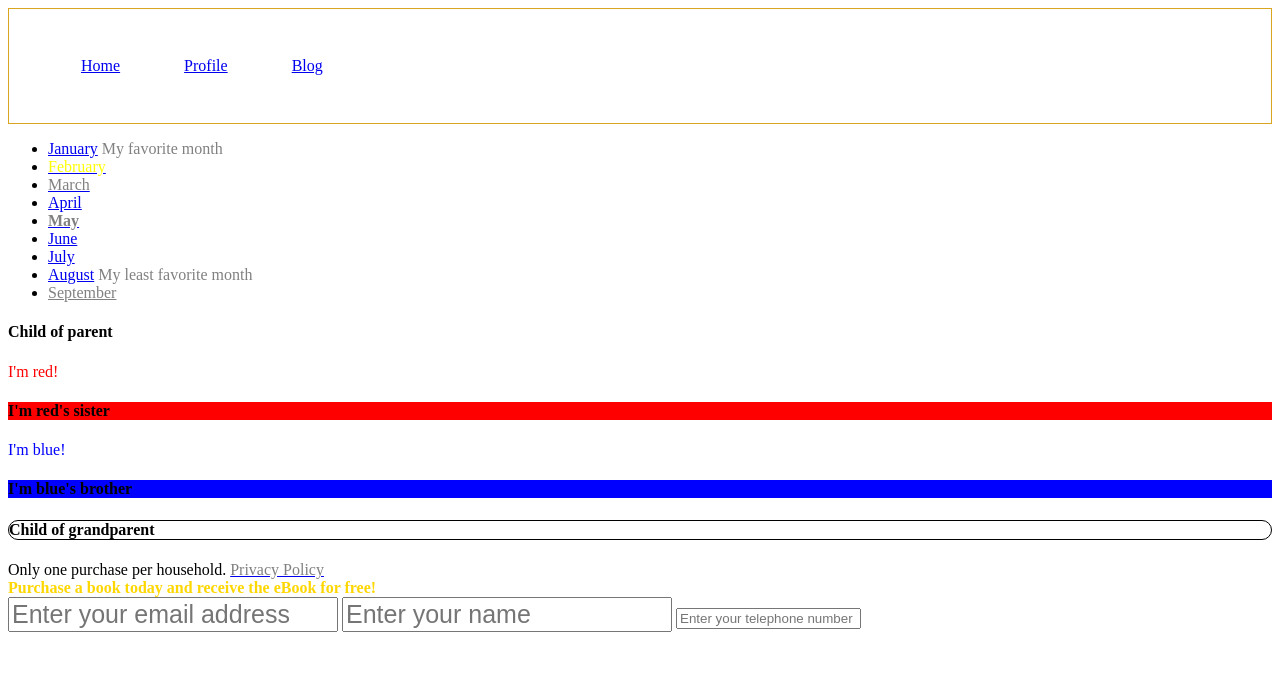
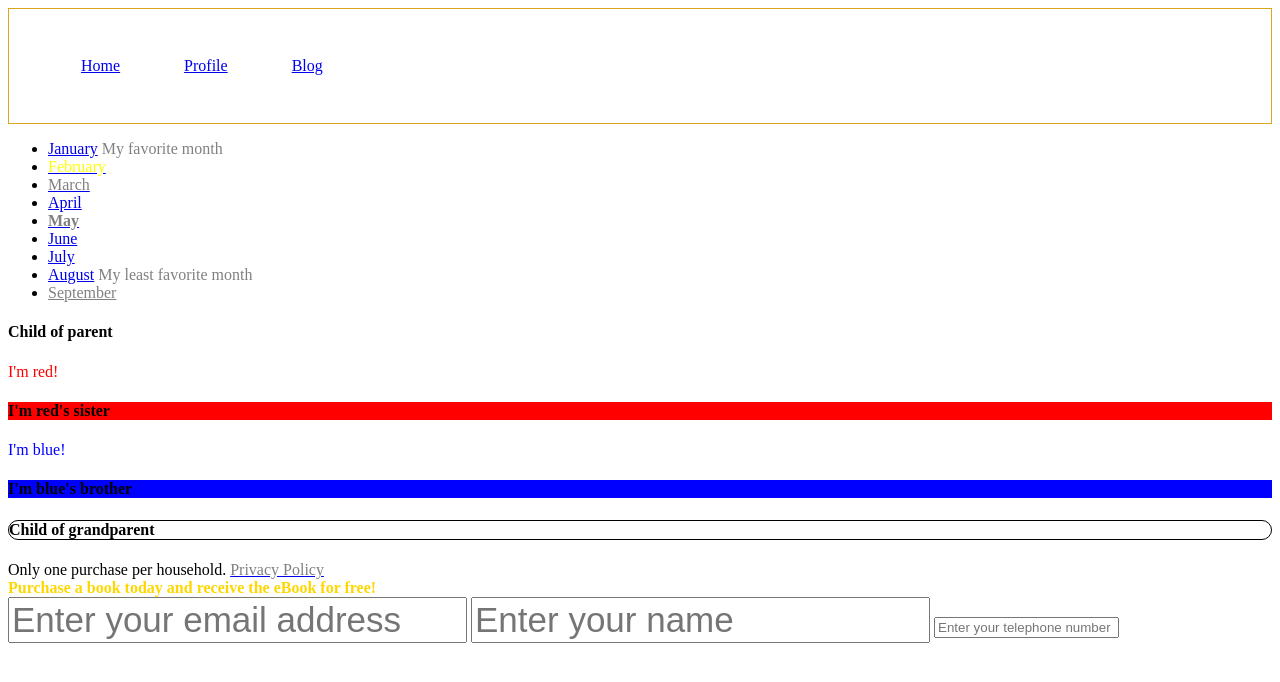
Before and after one commit to jdbbaugh/css_selectors, a plain HTML site: page index.html in a window 1280 px wide. Drawn offline with Linux system fonts and the light colour scheme.

Commit message:
changes in css

```diff
--- a/selectors.css
+++ b/selectors.css
@@ -43,5 +43,5 @@ header ul li {
     font-weight: bold;
 }
 input[type=text] {
-    font-size: 25px
+    font-size: 35px
 }
```
